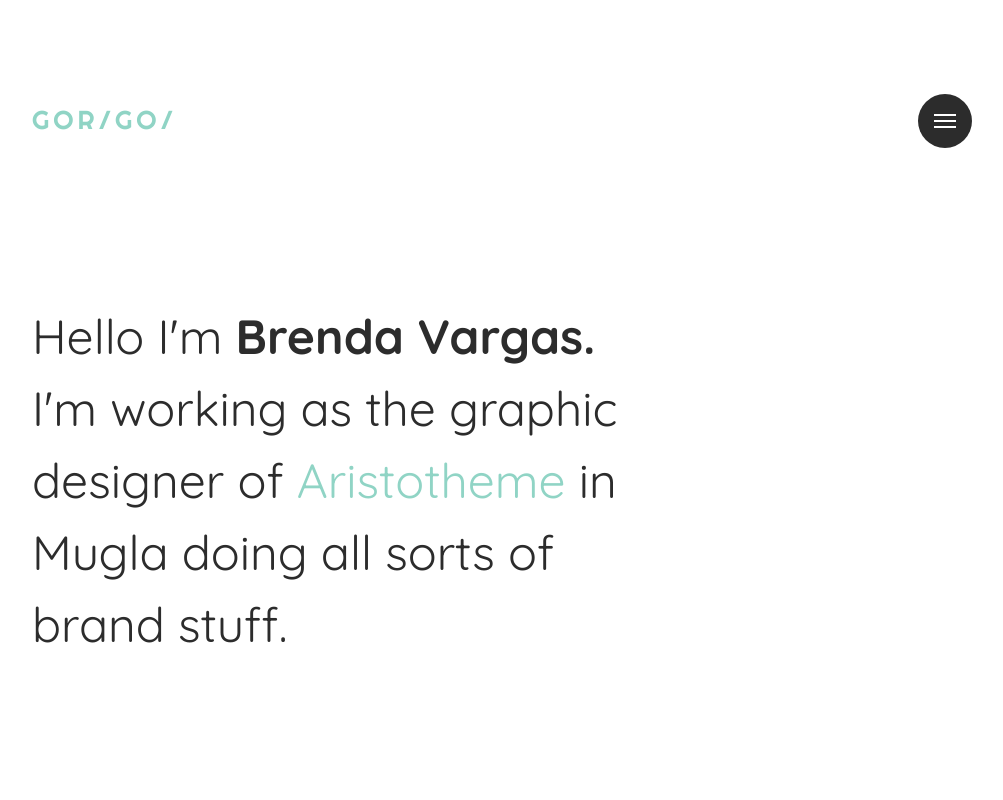
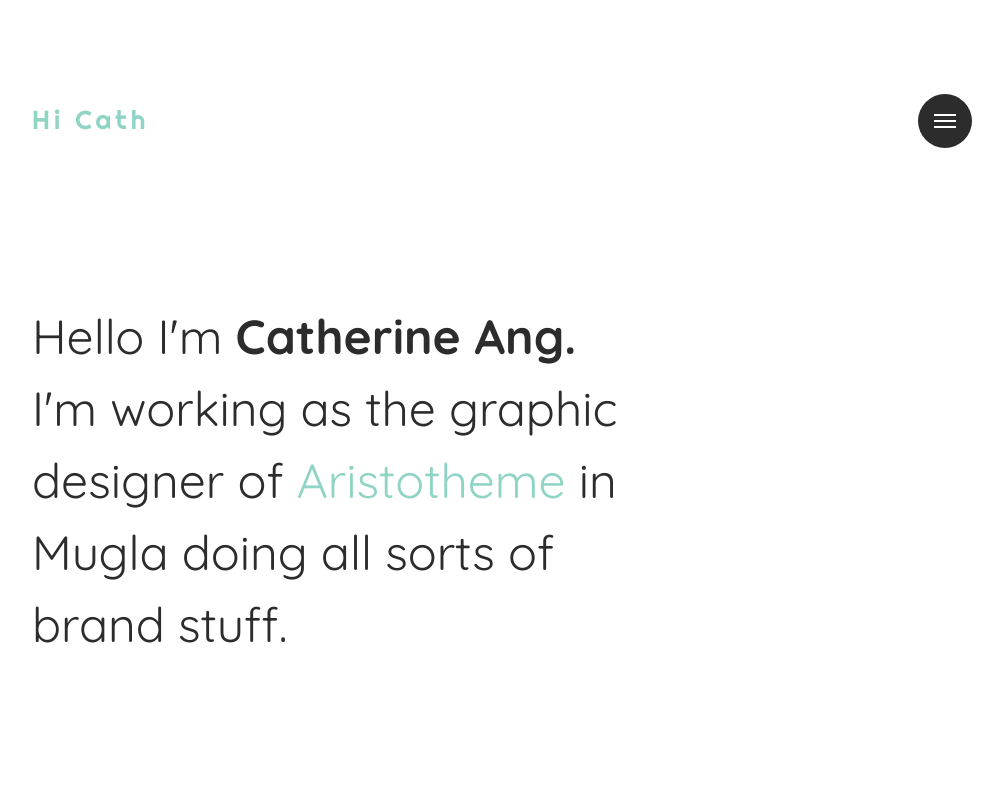
Before and after one commit to CatherineAng/catherineang.github.io, a plain HTML site: page index.html in a window 1280 px wide. Shown: the top 800 px of the page, without its empty margins (168-1171 px from the left). Drawn offline with Linux system fonts and the light colour scheme.

Commit message:
Update index.html

```diff
--- a/index.html
+++ b/index.html
@@ -5,7 +5,7 @@
     <meta charset="utf-8" />
     <meta name="viewport" content="width=device-width" />
     <meta http-equiv="x-ua-compatible" content="ie=edge">
-    <title>GOR/GO/</title>
+    <title>Hi Cath</title>
 
     <link rel="stylesheet" href="style.css" media="screen" />
 
@@ -64,12 +64,12 @@
     <div class="site-container">
 
         <header class="site-header cf">
-            <div class="site-title"><a href="index.html">GOR/GO/</a></div>
+            <div class="site-title"><a href="index.html">Hi Cath</a></div>
 
             <div class="cf"></div>
 
             <div class="site-tagline">
-                <p>Hello  I'm <strong>Brenda Vargas.</strong> I'm working as the graphic designer of <a href="http://aristotheme.com" target="_blank">Aristotheme</a> in Mugla doing all sorts of brand stuff. </p>
+                <p>Hello  I'm <strong>Catherine Ang.</strong> I'm working as the graphic designer of <a href="http://aristotheme.com" target="_blank">Aristotheme</a> in Mugla doing all sorts of brand stuff. </p>
             </div>
 
         </header><!-- / .site-header -->
```
